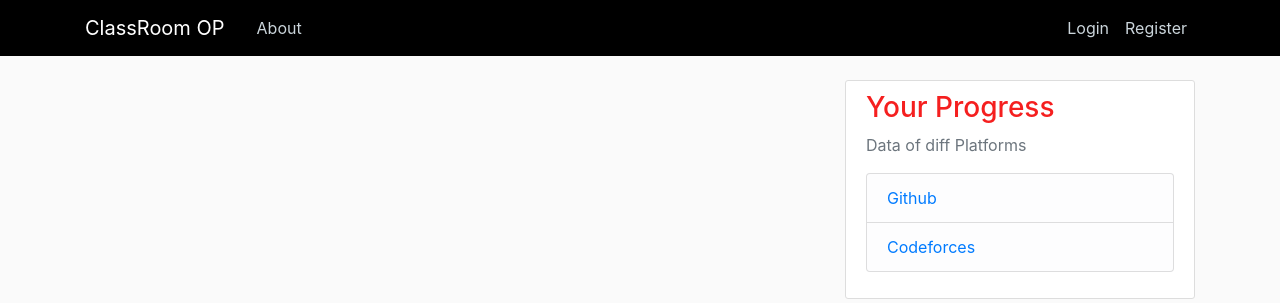
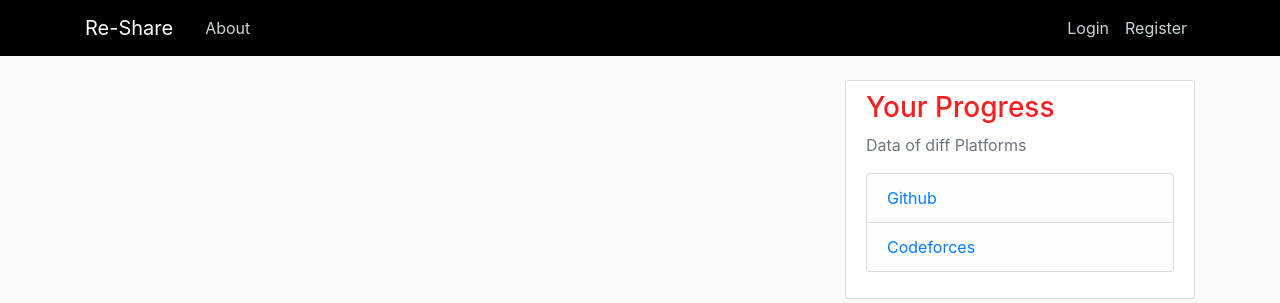
Before and after one commit to jporwal09/Re-Share, a Django app: page / in a window 1280 px wide. Shown: the top 303 px of the page. Run offline with Django 3.2, Linux system fonts and the light colour scheme; some libraries are stand-ins or nearby versions.

Commit message:
Jayesh | Updating name of project

```diff
--- a/classroom/users/templates/users/home.html
+++ b/classroom/users/templates/users/home.html
@@ -9,13 +9,13 @@
     <!-- Bootstrap CSS -->
     <link rel="stylesheet" href="https://maxcdn.bootstrapcdn.com/bootstrap/4.0.0/css/bootstrap.min.css" integrity="sha384-Gn5384xqQ1aoWXA+058RXPxPg6fy4IWvTNh0E263XmFcJlSAwiGgFAW/dAiS6JXm" crossorigin="anonymous">
     <link rel="stylesheet" type="text/css" href="{% static 'users/main.css' %}">
-	<title>Independent try</title>
+	<title>Re-Share- Access easily.</title>
 </head>
 <body>
 	<header class="site-header">
   <nav class="navbar navbar-expand-md navbar-dark bg-steel fixed-top">
     <div class="container">
-      <a class="navbar-brand mr-4" href="{% url 'userhome' %}">ClassRoom OP</a>
+      <a class="navbar-brand mr-4" href="{% url 'userhome' %}">Re-Share</a>
       <button class="navbar-toggler" type="button" data-toggle="collapse" data-target="#navbarToggle" aria-controls="navbarToggle" aria-expanded="false" aria-label="Toggle navigation">
       <span class="navbar-toggler-icon"></span>
       </button>
```
Also changed, not shown: classroom/db.sqlite3.
